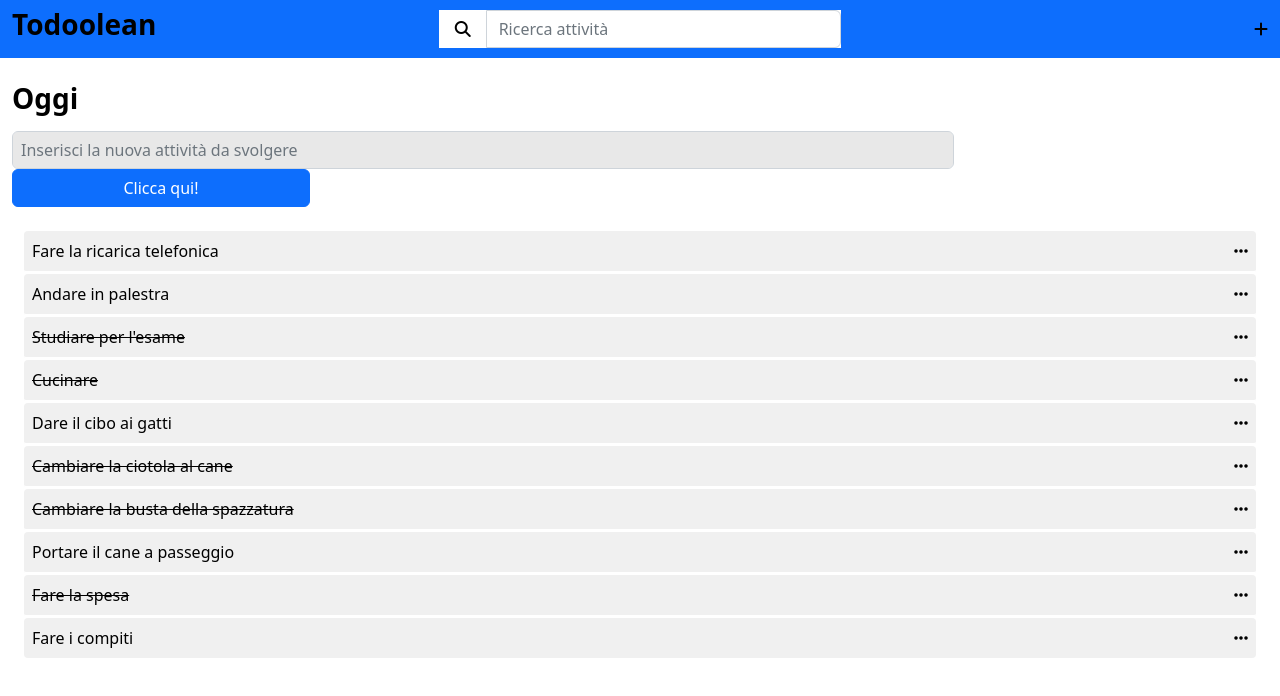
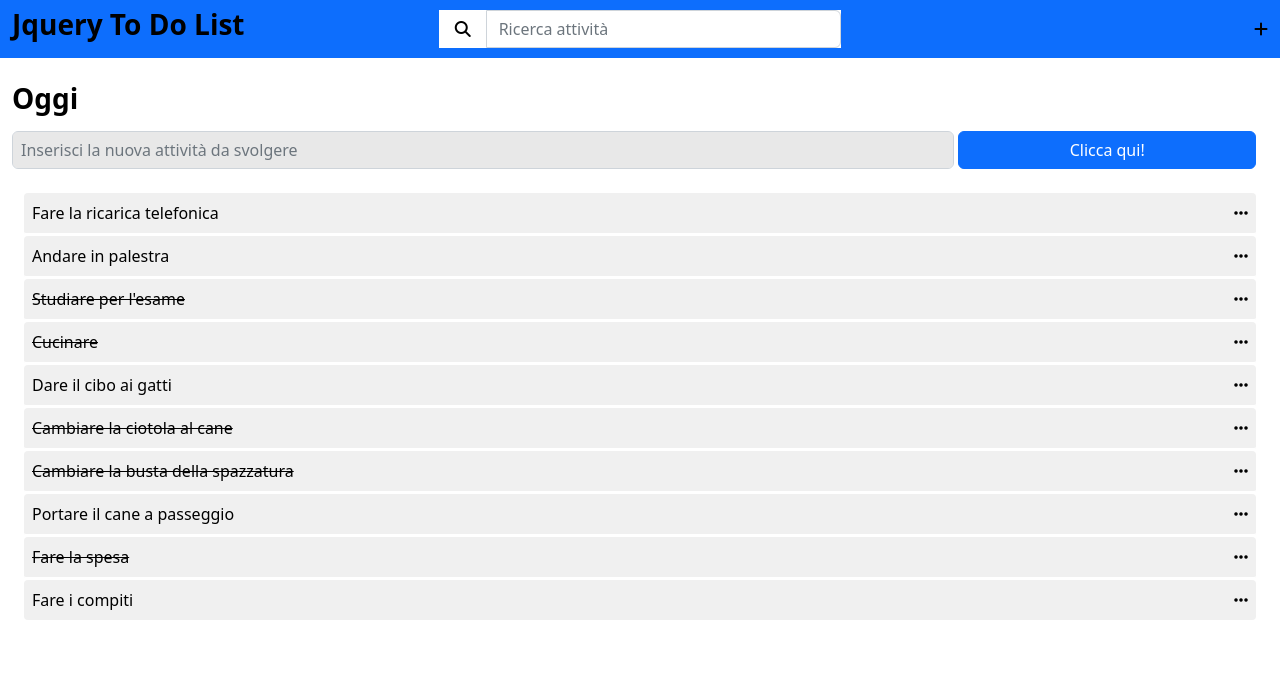
Before and after one commit to AnielloPiscopo/jquery-todo-list, a plain HTML site: page index.html in a window 1280 px wide. Drawn offline with nearby package versions, Linux system fonts and the light colour scheme.

Commit message:
Modified the min-width of the body tag, removed a bootstrap class in the input field in the main and modified the title of the project

```diff
--- a/css/styles.css
+++ b/css/styles.css
@@ -18,7 +18,7 @@
 body {
   color: var(--primary-color);
   background-color: var(--primary-bg-color);
-  min-width: 304px;
+  min-width: 470px;
 }
 
 ul {
--- a/index.html
+++ b/index.html
@@ -51,9 +51,10 @@
           <div class="row align-items-center py-2">
             <div class="col-4">
               <div class="my_logo-container">
-                <h3 class="my_logo fw-bold">Todoolean</h3>
+                <h3 class="my_logo fw-bold">Jquery To Do List</h3>
               </div>
             </div>
+
             <div class="col-4">
               <div class="my_input-container form-group">
                 <div class="input-group d-flex align-items-center">
@@ -71,6 +72,7 @@
                 </div>
               </div>
             </div>
+
             <div class="col-4">
               <div class="my_account-section text-end">
                 <i class="my_icon fa-solid fa-plus"></i>
@@ -92,7 +94,7 @@
               type="text"
               name="toDoInput"
               id="toDoInput"
-              class="my_input form-control d-inline-block mb-3 mb-sm-0 me-sm-3 px-2"
+              class="my_input form-control d-inline-block mb-3 mb-sm-0 px-2"
               placeholder="Inserisci la nuova attività da svolgere"
             />
 
```
